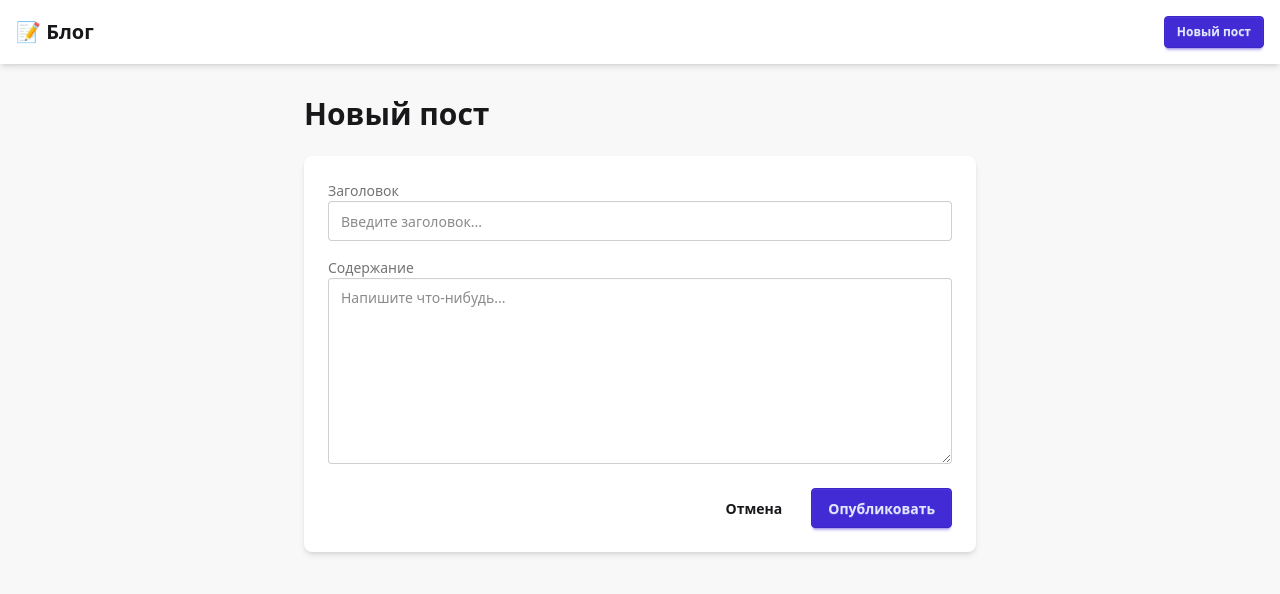
After one commit to GeRoNioPLAY/blog, a Python web app: template templates/posts/create.html in a window 1280 px wide. The commit adds this page. Shown: the top 594 px of the page. Run offline with Jinja, Linux system fonts and the light colour scheme; the template is opened without the code that fills it, so the values that code supplies are empty; style sheets or scripts are compiled from the project's sources; some libraries are stand-ins or nearby versions.

Commit message:
feat: last page for frontend

```diff
--- a/templates/base.html
+++ b/templates/base.html
@@ -15,8 +15,7 @@
                 <a href="{{ url_for('post_list') }}" class="text-xl font-bold">📝 Блог</a>
             </div>
             <div class="flex-none">
-                {# <a href="{{ url_for('post_create') }}" class="btn btn-primary btn-sm">Новый пост</a> #}
-                <a href="" class="btn btn-primary btn-sm">Новый пост</a>
+                <a href="{{ url_for('post_create') }}" class="btn btn-primary btn-sm">Новый пост</a>
             </div>
         </nav>
         <main class="container mx-auto px-4 py-8 max-w-4xl">
--- /dev/null
+++ b/templates/posts/create.html
@@ -0,0 +1,38 @@
+{% extends "base.html" %}
+
+{% block title %}Новый пост{% endblock title %}
+{% block content %}
+    <div class="max-w-2xl mx-auto">
+        <h1 class="text-3xl font-bold mb-6">Новый пост</h1>
+        <div class="card bg-base-100 shadow-md">
+            <div class="card-body">
+                <form method="post" action="{{ url_for('post_create_submit') }}">
+                    <div class="form-control mb-4">
+                        <label class="label">
+                            <span class="label-text">Заголовок</span>
+                        </label>
+                        <input type="text"
+                               name="title"
+                               class="input input-bordered w-full"
+                               placeholder="Введите заголовок..."
+                               required>
+                    </div>
+                    <div class="form-control mb-6">
+                        <label class="label">
+                            <span class="label-text">Содержание</span>
+                        </label>
+                        <textarea name="content"
+                                  class="textarea textarea-bordered w-full"
+                                  placeholder="Напишите что-нибудь..."
+                                  rows="8"
+                                  required></textarea>
+                    </div>
+                    <div class="flex gap-3 justify-end">
+                        <a href="/" class="btn btn-ghost">Отмена</a>
+                        <button type="submit" class="btn btn-primary">Опубликовать</button>
+                    </div>
+                </form>
+            </div>
+        </div>
+    </div>
+{% endblock content %}
```
Also changed, not shown: app/pages/post.py (+18 -9 lines).
